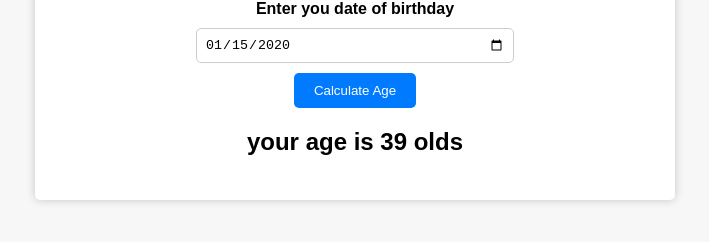
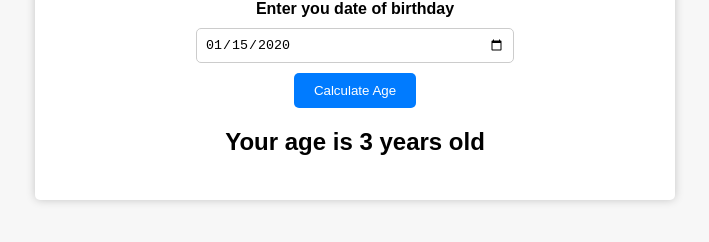
Before and after one commit to ze37/AgeCalculate, a plain HTML site: page index.html in a window 1280 px wide. Both pictures are taken after typing "2020-01-15" into the empty fields and a click on the button "Calculate Age". Shown: the part 152-394 px from the top of the page, without its empty margins (285-994 px from the left). Drawn offline with Linux system fonts and the light colour scheme.

Commit message:
Coloquei as funcionalidades com js

```diff
--- a/index.html
+++ b/index.html
@@ -14,10 +14,11 @@
         <div class="form">
             <label for="birthday">Enter you date of birthday</label>
             <input type="date" id="birthday" name="birthday">
-            <button>Calculate Age</button>
+            <button id="btn">Calculate Age</button>
             <p id="result">your age is 39 olds</p>
         </div>
     </div>
+    <script src="index.js"></script>
 </body>
 
 </html>
--- /dev/null
+++ b/index.js
@@ -0,0 +1,25 @@
+const btnEl = document.getElementById('btn')
+const birthdayEl = document.getElementById('birthday')
+const resultEl = document.getElementById('result')
+function calculateAge(){
+    const birthdayValue = birthdayEl.value
+    if(birthdayValue === ''){
+        alert('Please enter your birthday')
+    }else{
+        const age = getAge(birthdayValue)
+        resultEl.innerText = `Your age is ${age} ${age > 1 ? 'years'  : 'year'} old`
+    }
+}
+function getAge(birthdayValue){
+    const currentDate = new Date()
+    const birthdayDate = new Date(birthdayValue)
+    let age = currentDate.getFullYear() - birthdayDate.getFullYear()
+    const month = currentDate.getMonth() - birthdayDate.getMonth()
+    if(month < 0|| (month === 0 && currentDate.getDate() < birthdayDate.getDate())){
+        age--
+    }
+    return age
+
+}
+
+btnEl.addEventListener('click', calculateAge)
```
